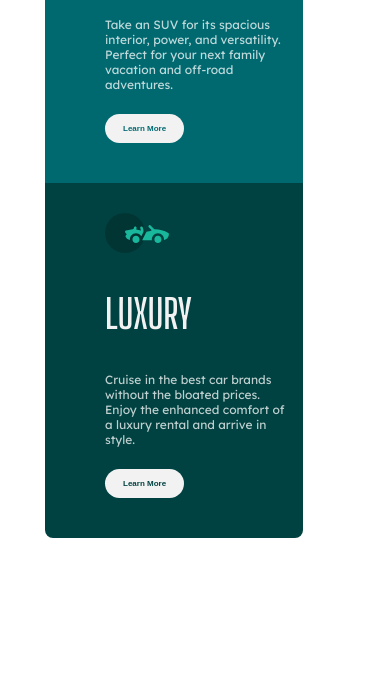
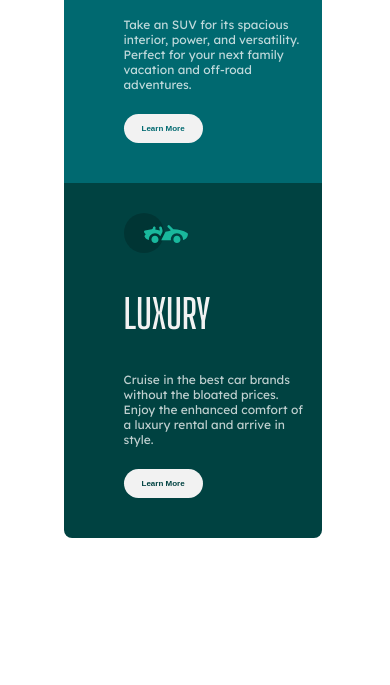
Before and after one commit to utkarshrohara/3-Column-Preview-Card, a plain HTML site: page index.html in a window 390 px wide. Shown: the part 683-1368 px from the top of the page. Drawn offline with Linux system fonts and the light colour scheme.

Commit message:
Update style.css

```diff
--- a/style.css
+++ b/style.css
@@ -73,7 +73,6 @@ p {
   h2 {
     font-size: 40px;
   }
-
   .container p {
     font-size: 12px;
     line-height: 15px;
@@ -85,11 +84,9 @@ p {
     font-size: 8px;
     margin: 10px 0;
   }
-
   .container {
     padding: 25% 0;
-
-
+    margin-left: 37px;
   }
   .container > div
   {
```
